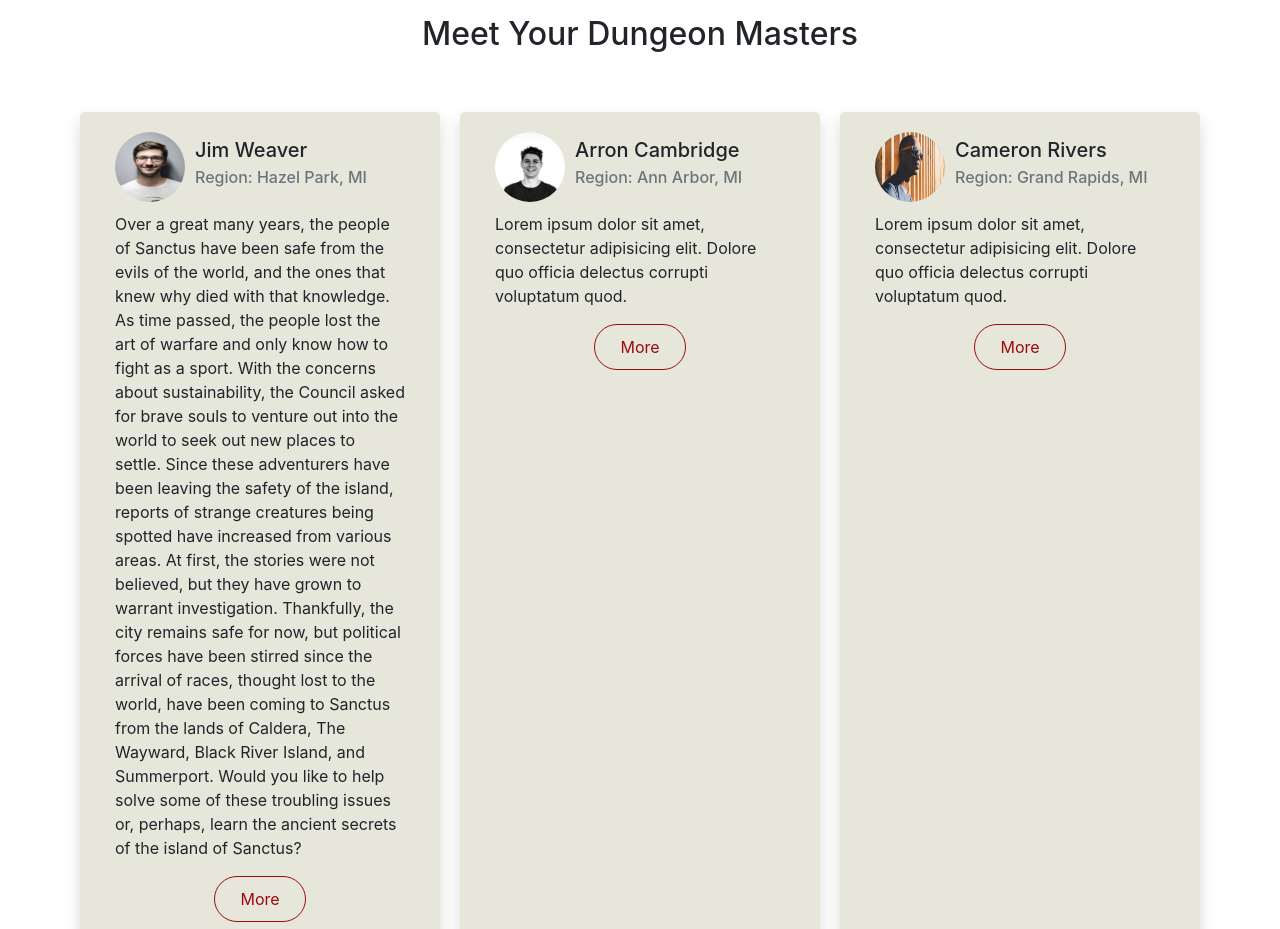
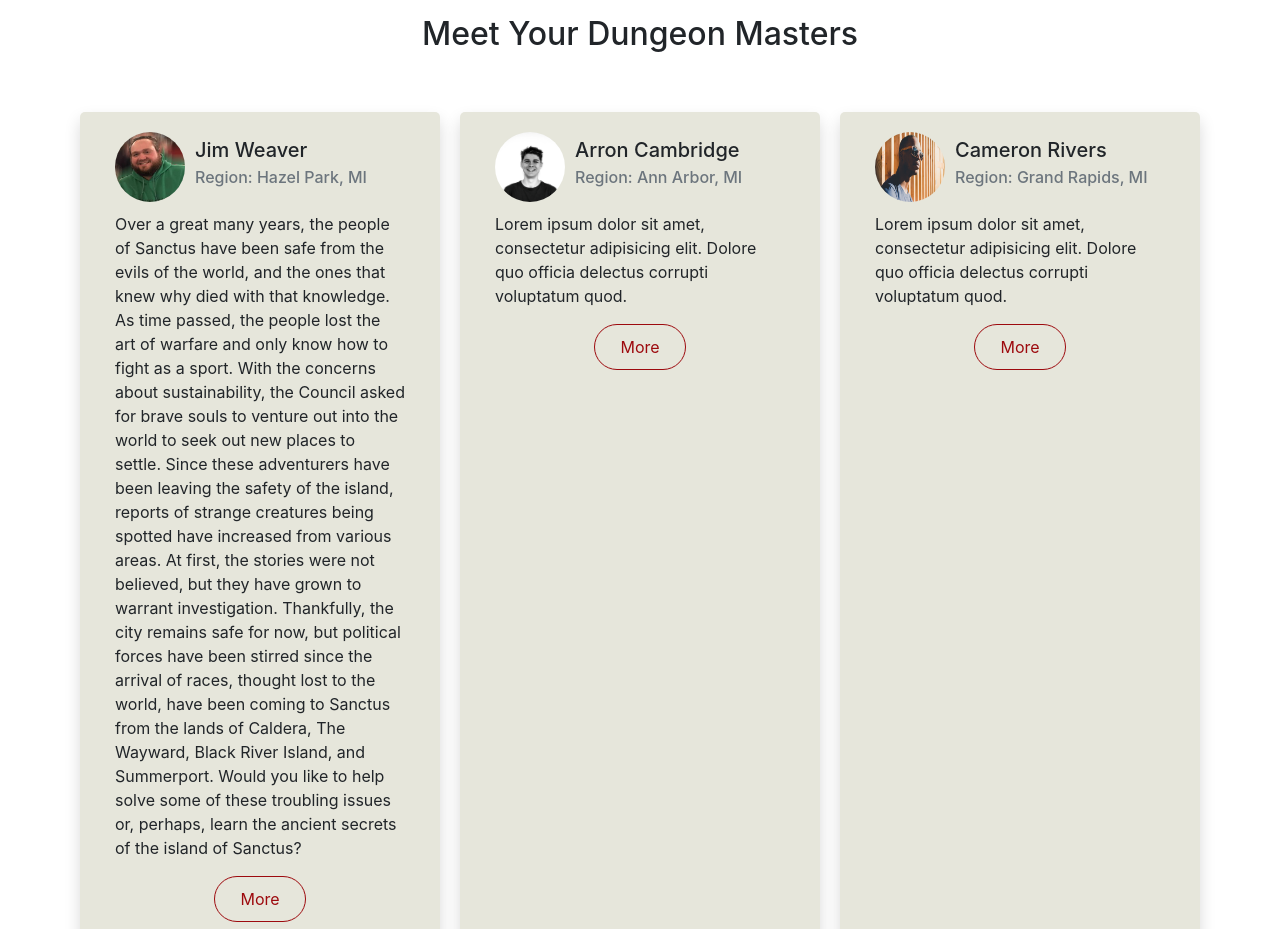
Before and after one commit to stoppable408/_dd, a Vue app: page / in a window 1280 px wide. Shown: the part 1480-2409 px from the top of the page. Built offline with nearby package versions, Linux system fonts and the light colour scheme.

Commit message:
Update Home.vue

```diff
--- a/src/components/Home.vue
+++ b/src/components/Home.vue
@@ -61,7 +61,7 @@
               <div class="shadow card col-lg master-card">
                 <div class="card-body">
                   <div class="master">
-                    <img src="../assets/profile-1.jpg" alt="Profile Pic" class="master-img">
+                    <img src="../assets/Jim Weaver.jpg" alt="Profile Pic" class="master-img">
                     <div class="master-info">
                       <h5 class="card-title">Jim Weaver</h5>
                       <h6 class="card-subtitle mb-2 text-muted">Region: Hazel Park, MI</h6>
```
